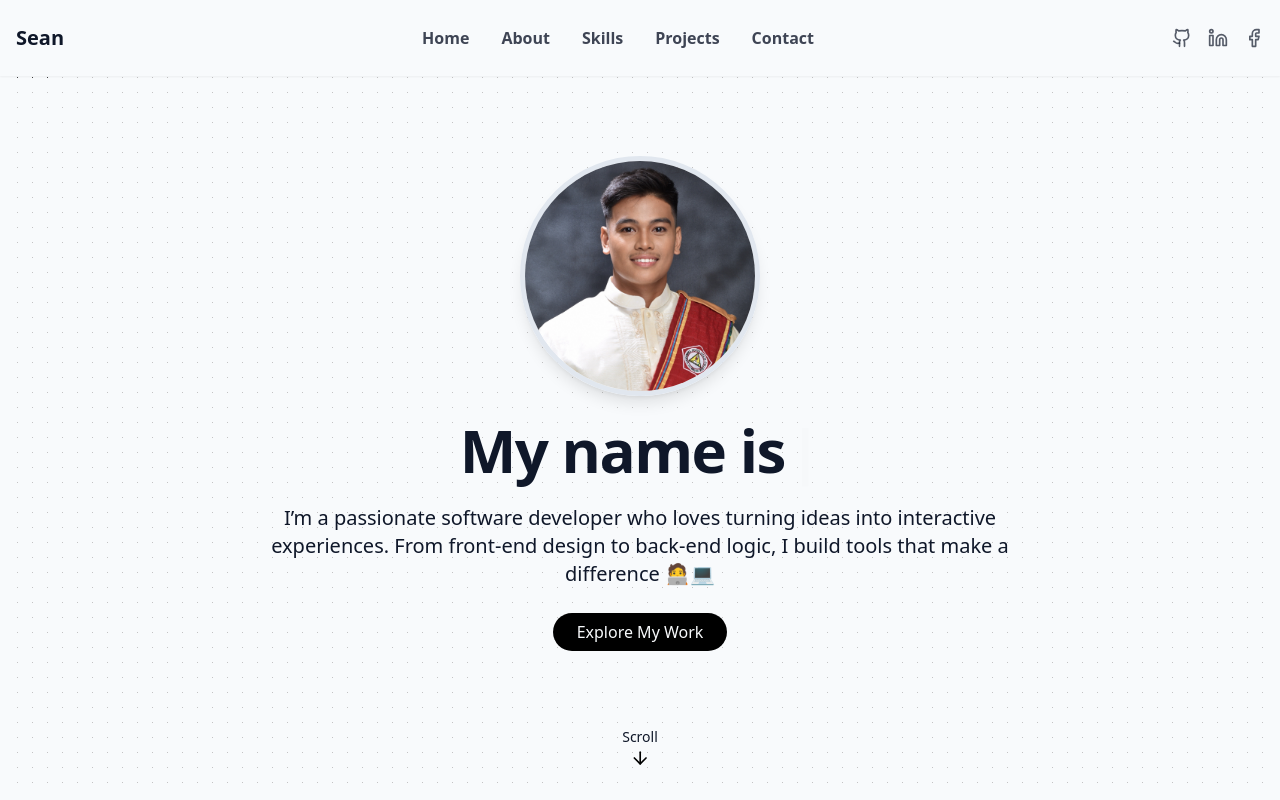
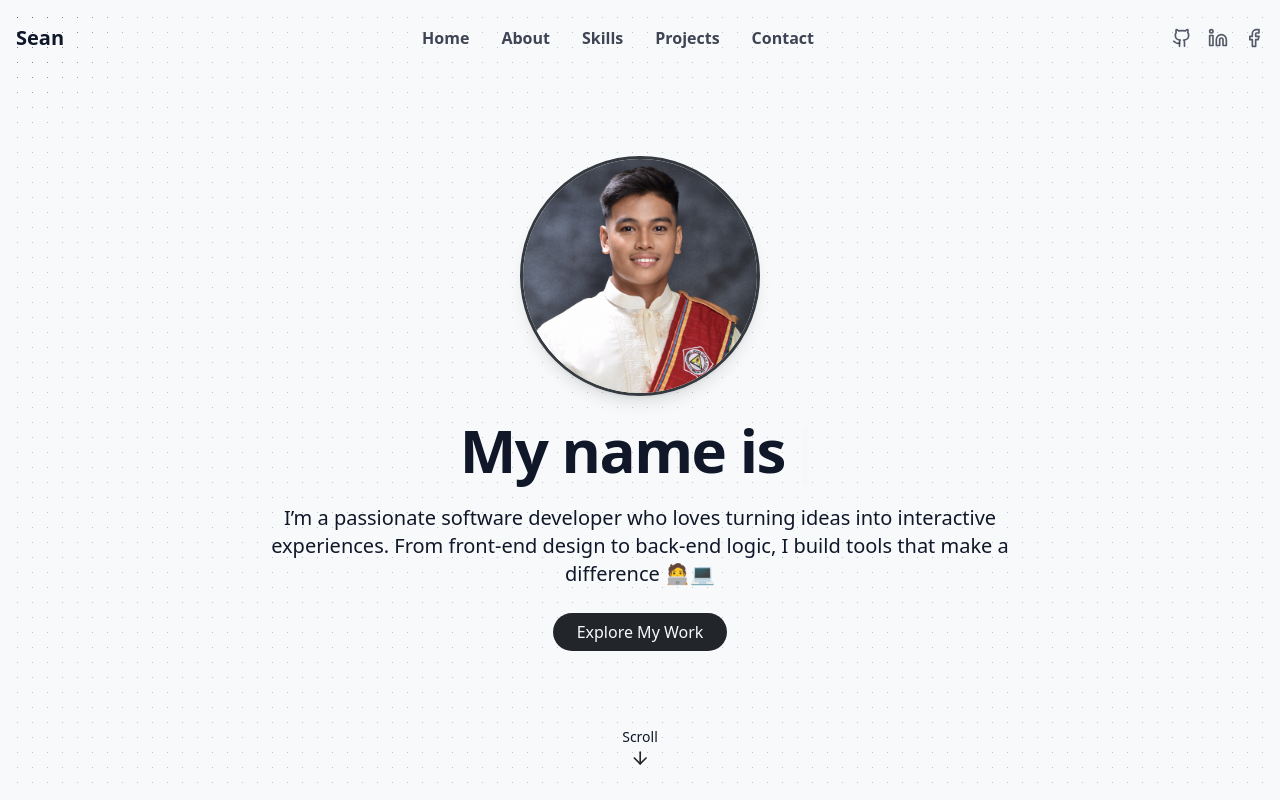
Before and after one commit to DarthCoder-afk/react-portfolio, a React (Vite) app: page / in a window 1280 px wide. Shown: the top 800 px of the page. Built offline with nearby package versions, Linux system fonts and the light colour scheme.

Commit message:
changed color theme

```diff
--- a/src/components/AboutMe.jsx
+++ b/src/components/AboutMe.jsx
@@ -8,7 +8,7 @@ const images = [
 ];
 
 export const AboutMe = () => {
-    return <section id="about" className="py-24 px-4 relative bg-secondary">
+    return <section id="about" className="py-24 px-4 relative bg-[#f8f9fa]">
         <div className="container mx-auto max-w-5xl">
             <h2 className="text-3xl md:text-4xl font-bold mb-12 text-center">
                 Get To Know <span className="text-primary">Me</span>
--- a/src/components/HeroSection.jsx
+++ b/src/components/HeroSection.jsx
@@ -10,7 +10,7 @@ export const HeroSection = () => {
                      <img
                         src="./profile/balatik.JPG" // <-- Replace with your image path
                         alt="Sean Michael Borje"
-                        className="mx-auto rounded-full w-60 h-60 object-cover border-5 gradient-border-primary shadow-lg mb-4 "
+                        className="mx-auto rounded-full w-60 h-60 object-cover border-3 border-[#343a40] shadow-lg mb-4 "
                     />
                 </div>
 
--- a/src/components/NavBar.jsx
+++ b/src/components/NavBar.jsx
@@ -32,7 +32,7 @@ export const NavBar = () => {
         }
     }, [isMenuOpen]);
 
-    return <nav className={cn("fixed w-full z-40 font-semibold shadow-xs bg-[#f8fafc] transition-all duration-200",
+    return <nav className={cn("fixed w-full z-40 font-semibold transition-all duration-200",
         Scrolled ? "py-3 bg-[#f8fafc] shadow-lg" : "py-5",
     )}>
         <div className="container mx-auto flex items-center justify-between px-4 py-1">
--- a/src/components/Particles.jsx
+++ b/src/components/Particles.jsx
@@ -264,7 +264,7 @@ const Particles = ({
 
   return (
     <section
-      className={`p-4 flex items-center justify-center h-full w-full relative ${className}`}
+      className={`p-4 flex items-center bg-[#f8f9fa] justify-center h-full w-full relative ${className}`}
       style={style}
     >
       <div ref={wrapperRef} className="w-full h-full relative">
--- a/src/components/ProjectSection.jsx
+++ b/src/components/ProjectSection.jsx
@@ -34,7 +34,7 @@ const proj = [
 ]
 
 export const ProjectSection = () => {
-    return <section id="projects" className="py-24 px-4 relative bg-secondary">
+    return <section id="projects" className="py-24 px-4 relative bg-[#f8f9fa]">
         <div className="container mx-auto max-w-5xl">
             <h2 className="text-3xl md:text-4xl font-bold mb-4 text-center">Featured Projects</h2>
 
--- a/src/index.css
+++ b/src/index.css
@@ -71,7 +71,7 @@
 
     --card: 0 0% 100%;
 
-    --primary: 0 0% 0%;
+    --primary: 210 11% 15%;
     --primary-foreground: 210 40% 98%;
 
     --border: 214 32% 91%;
--- a/src/pages/Home.jsx
+++ b/src/pages/Home.jsx
@@ -23,10 +23,10 @@ export const Home = () => {
                 <Particles
                    dotSize={1}
                     gap={14}
-                    baseColor="#b3b1b1ff"
-                    activeColor="#bebebeff"
-                    proximity={70}
-                    shockRadius={200}
+                    baseColor="#adb5bd"
+                    activeColor="#212529"
+                    proximity={120}
+                    shockRadius={250}
                     shockStrength={5}
                     resistance={750}
                     returnDuration={1.5}
```
